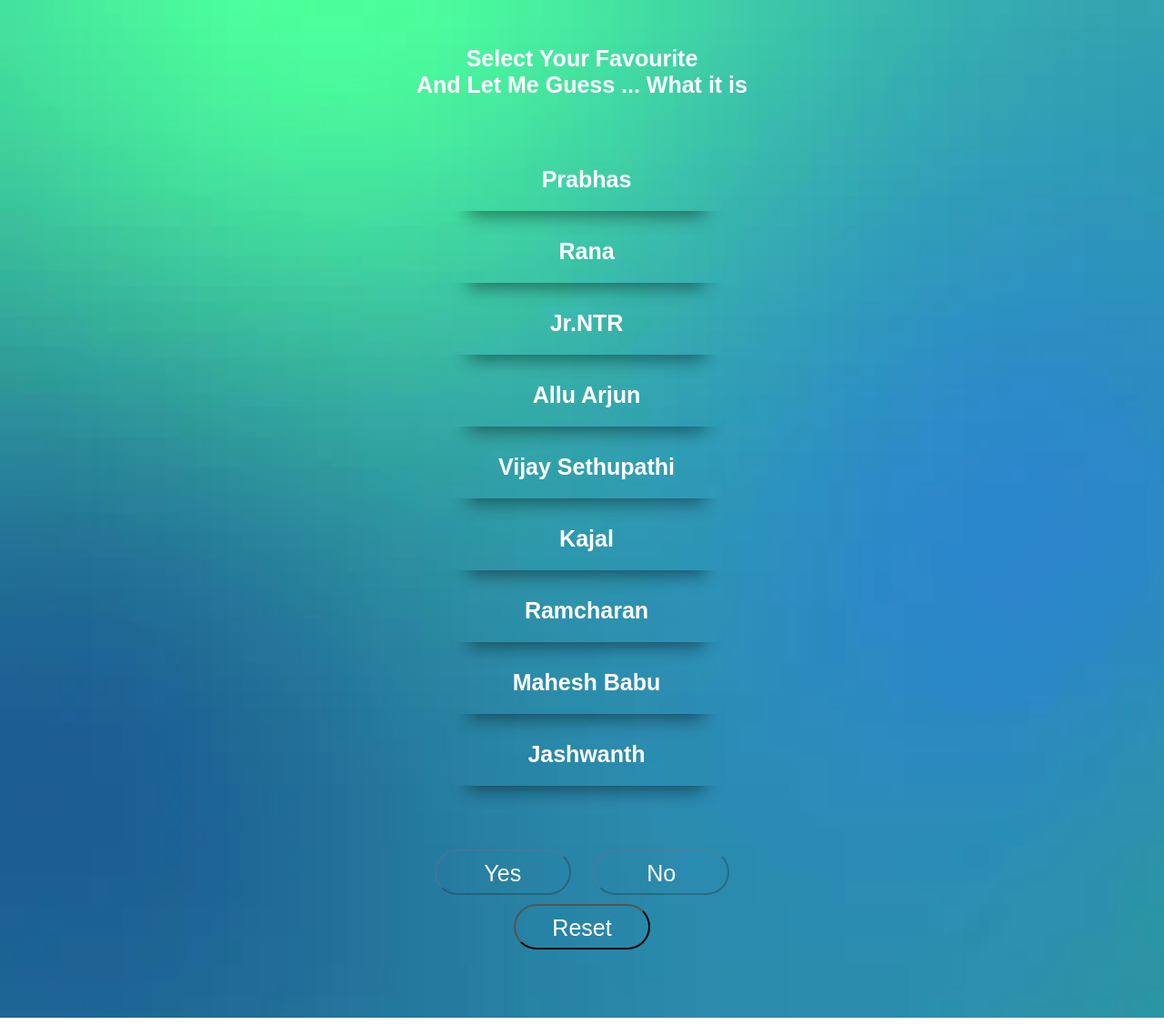
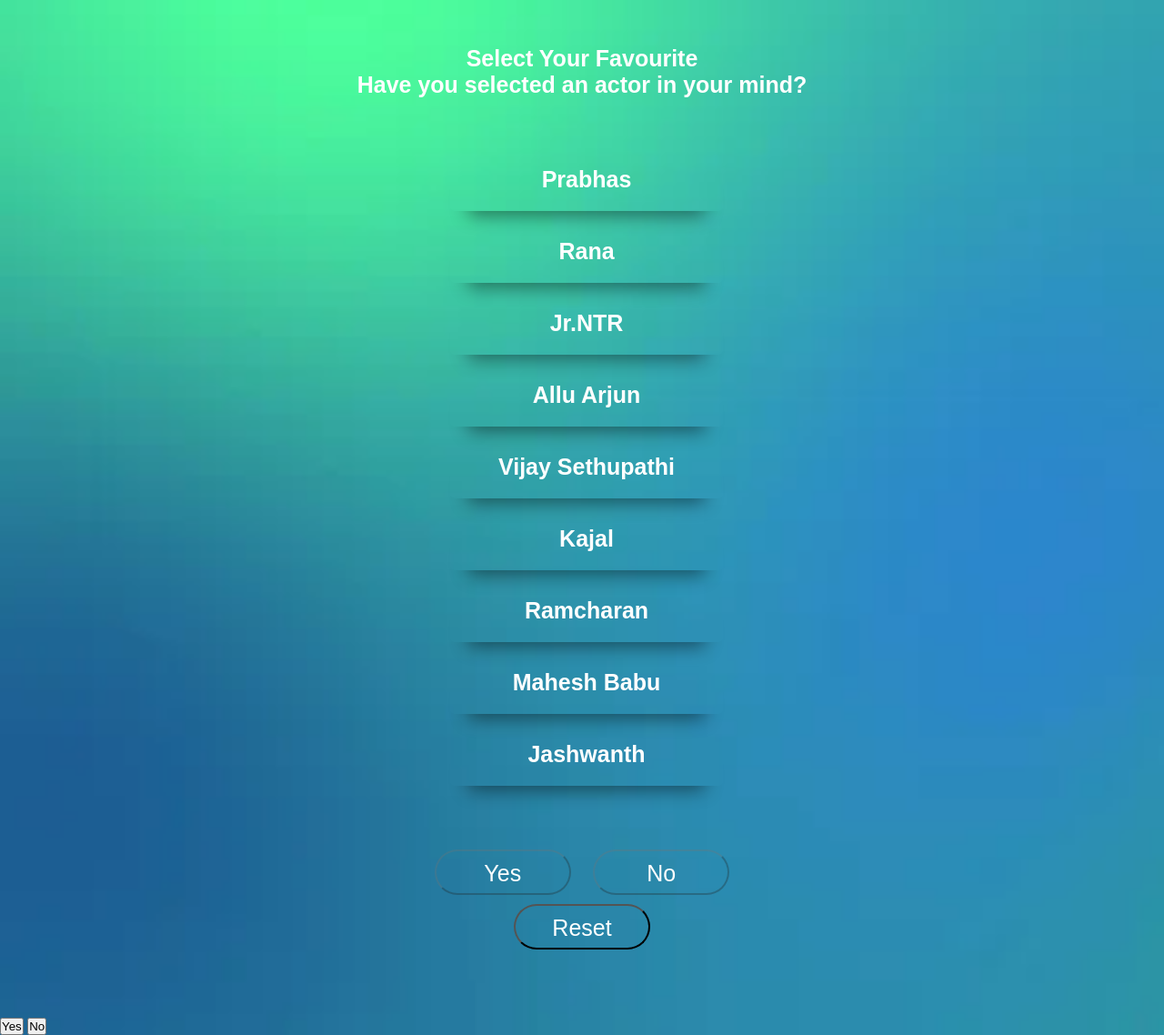
Before and after one commit to siri1007/-Gusessing-Favorite-Actor, a plain HTML site: page index.html in a window 1280 px wide. Shown: the whole page at 91% size. Drawn offline with Linux system fonts and the light colour scheme.

Commit message:
Update index.html

```diff
--- a/index.html
+++ b/index.html
@@ -13,8 +13,11 @@
     <h2>I hope this game is known for early 20's born so....Let's Gooo </h2> -->
 
     <h3>Select Your Favourite<br>
-    And Let Me Guess  ... What it is </h3>
+ Have you selected an actor in your mind? </h3>
 
+    <div id="main-section"> <!-- for actor list and first question -->
+<div id="guess-section" class="hidden"> <!-- for guessing rounds -->
+<p id="result-message"></p> <!-- to show the final guess -->
 
 
     <div class="main-div">
@@ -76,6 +79,12 @@
       <button class="reset-button">Reset</button>
     </div>
 
+
+  <div class="button-group">
+  <button onclick="startGuessing()">Yes</button>
+  <button onclick="alert('Please pick one actor from above before proceeding.')">No</button>
+</div>
+
     <script src="script.js"></script>
   </body>
 </html>
```
